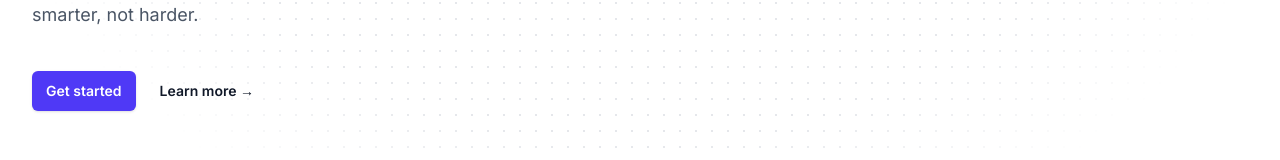
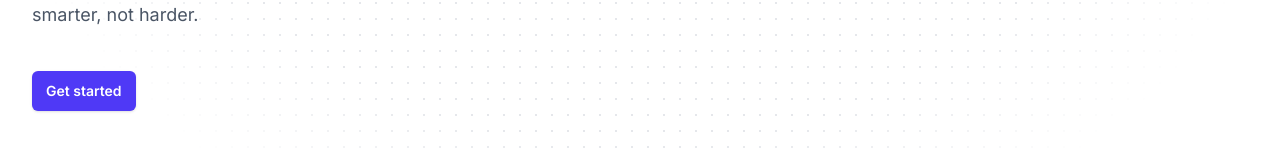
Before and after one commit to derekaiorganization/derekai-fe, a Next.js app: page / in a window 1280 px wide. Shown: the part 597-757 px from the top of the page. Built offline with nearby package versions, Linux system fonts and the light colour scheme.

Commit message:
Remove Learn more button from hero section

```diff
--- a/src/app/page.tsx
+++ b/src/app/page.tsx
@@ -1,4 +1,4 @@
-import Hero from '../components/Hero';
+import Hero from '@/components/Hero';
 
 export default function Home() {
   return (
--- a/src/components/Hero.tsx
+++ b/src/components/Hero.tsx
@@ -27,15 +27,12 @@ export default function Hero() {
           <p className="mt-6 text-lg leading-8 text-gray-600">
             Upload any PDF, image, or presentation. Derek.ai instantly creates intelligent flashcards to supercharge your study sessions. Learn smarter, not harder.
           </p>
-          <div className="mt-10 flex items-center gap-x-6">
+          <div className="mt-10 flex items-center">
             <a
               href="#"
               className="rounded-md bg-indigo-600 px-3.5 py-2.5 text-sm font-semibold text-white shadow-sm hover:bg-indigo-500 focus-visible:outline focus-visible:outline-2 focus-visible:outline-offset-2 focus-visible:outline-indigo-600"
             >
               Get started
-            </a>
-            <a href="#" className="text-sm font-semibold leading-6 text-gray-900">
-              Learn more <span aria-hidden="true">→</span>
             </a>
           </div>
         </div>
```
